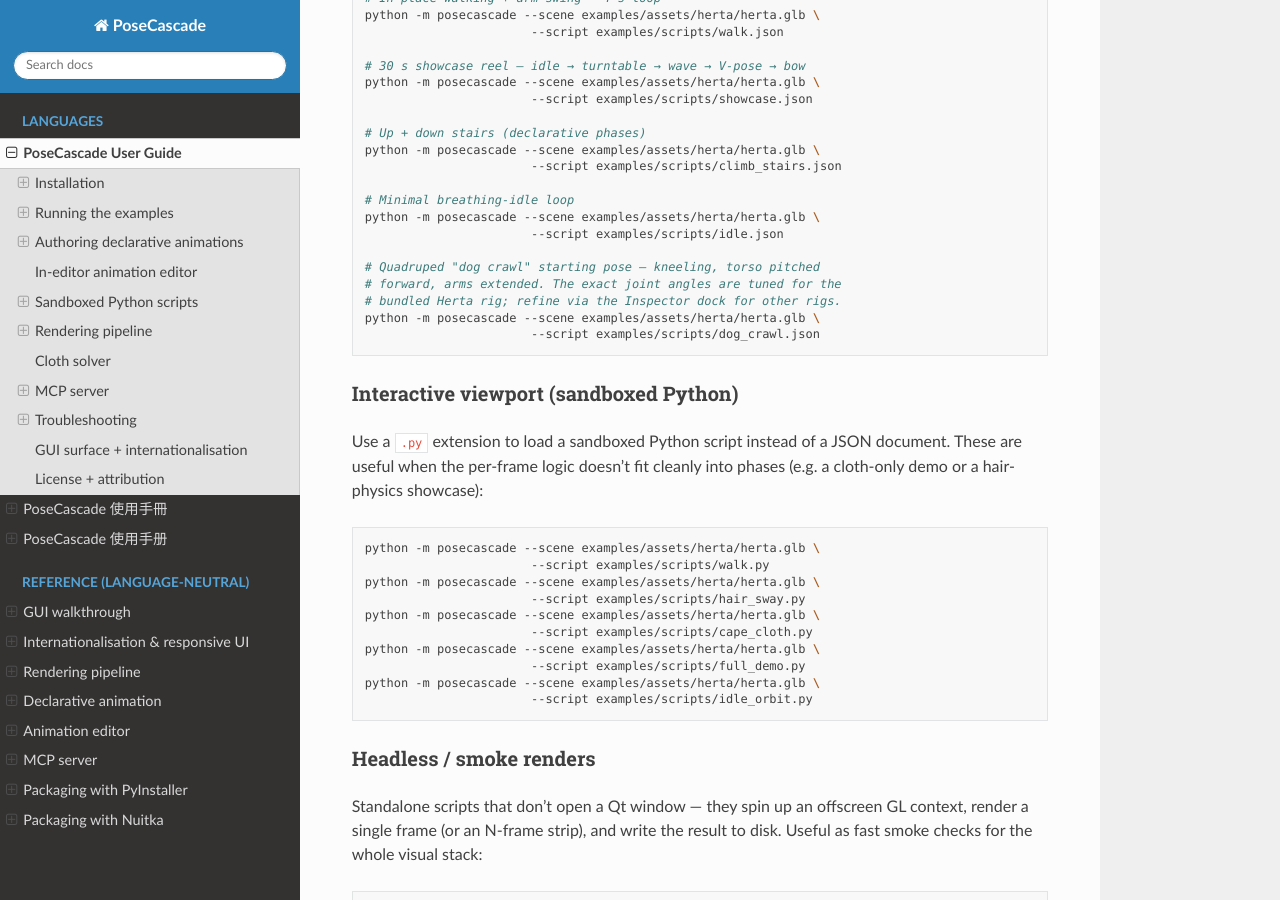
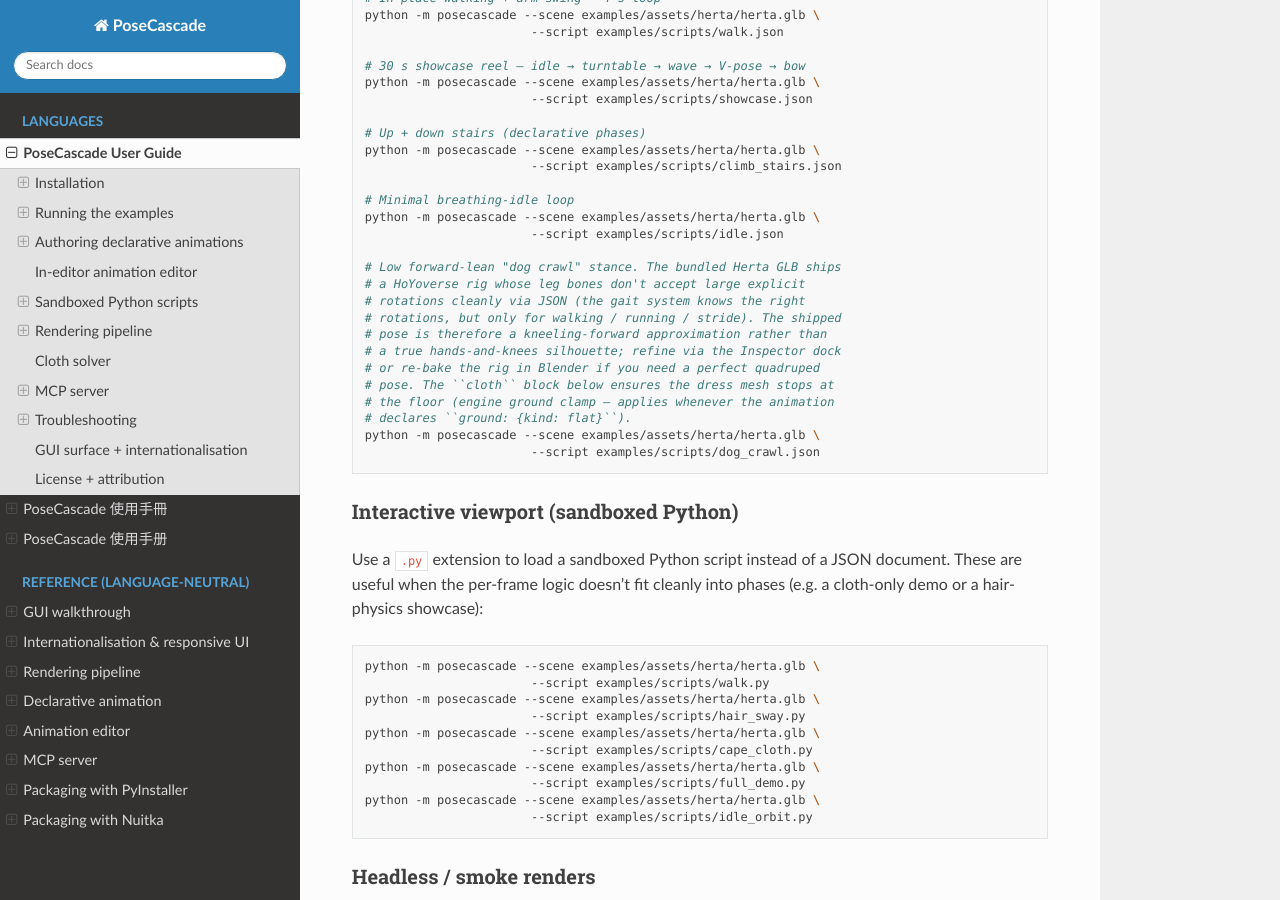
Before and after one commit to JeffreyChen-s-Utils/PoseCascade, a Sphinx documentation site: the page built from docs/en/index.rst, in a window 1280 px wide and 900 px high, scrolled down 2143 px. Built offline with Sphinx 7.4.7 and the Read the Docs theme 3.1.0, drawn with Linux system fonts in a browser that asks for light colours.

Commit message:
examples — add Skirt cloth block to dog_crawl, document rig limit
Two fixes layered on the prior ground-clamp engine work:

- Add a Skirt cloth block to dog_crawl.json mirroring walk.json so
  the dress mesh actually goes through the cloth solver (and so the
  engine ground clamp from the previous commit has something to
  clamp). Without this block the dress was rendered by the renderer
  directly from LBS-skinned positions, bypassing cloth entirely; the
  ground clamp had nowhere to fire. Verified via diagnostic that
  the largest mesh node Object_361 (the dress, 30668 verts) is now
  registered as a passive_skin_deform cloth piece and its min-Y
  after the clamp is 0.0000 — i.e. the dress stops exactly at the
  floor plane.

- Pulled body.translation Y from -0.45 to -0.30 and chest/hip pitch
  from 0.95+0.35 (= 1.30 rad / 74°) down to 0.85+0.30 (= 1.15 rad /
  66°) so the head reads as "looking forward" rather than "pointing
  at the floor"; reverted upper_leg.x_rad to positive (kneel forward)
  + lower_leg.x_rad to negative (calf folded back), matching the
  original sign convention that produced a visible kneeling bend.

- Honest documentation of the rig-specific limit. The bundled Herta
  GLB uses a HoYoverse rig whose leg bones don't accept large
  explicit rotations cleanly via JSON — the gait system knows the
  right per-rig rotations, but only ships "walking", "running", and
  "stride" kinds. The shipped pose is therefore a kneeling-forward
  approximation rather than a true hands-and-knees silhouette. Each
  language guide now states this and points users at two paths for a
  perfect pose: refine live in the Inspector dock, or re-bake the
  rig in Blender.

Notes about other meshes that still ride above the LBS-skinned
position without cloth processing (hair, sleeves on Objects 360 /
362-365): those are managed by other systems (spring chains from
the physics_host registry) and need their own ground-clamp story
in a future PR if visible clipping is reported on them. Object_361
is the dress and it's the only mesh whose verts naturally extend
down to the floor in a low pose.

All gates clean: pytest 1014/1014, ruff clean, bandit clean.

```diff
--- a/docs/en/index.rst
+++ b/docs/en/index.rst
@@ -93,9 +93,16 @@
    python -m posecascade --scene examples/assets/herta/herta.glb \
                           --script examples/scripts/idle.json
 
-   # Quadruped "dog crawl" starting pose — kneeling, torso pitched
-   # forward, arms extended. The exact joint angles are tuned for the
-   # bundled Herta rig; refine via the Inspector dock for other rigs.
+   # Low forward-lean "dog crawl" stance. The bundled Herta GLB ships
+   # a HoYoverse rig whose leg bones don't accept large explicit
+   # rotations cleanly via JSON (the gait system knows the right
+   # rotations, but only for walking / running / stride). The shipped
+   # pose is therefore a kneeling-forward approximation rather than
+   # a true hands-and-knees silhouette; refine via the Inspector dock
+   # or re-bake the rig in Blender if you need a perfect quadruped
+   # pose. The ``cloth`` block below ensures the dress mesh stops at
+   # the floor (engine ground clamp — applies whenever the animation
+   # declares ``ground: {kind: flat}``).
    python -m posecascade --scene examples/assets/herta/herta.glb \
                           --script examples/scripts/dog_crawl.json
 
```
Also changed, not shown: docs/zh-cn/index.rst (+7 -3 lines), docs/zh-tw/index.rst (+7 -3 lines), 1 other file.
